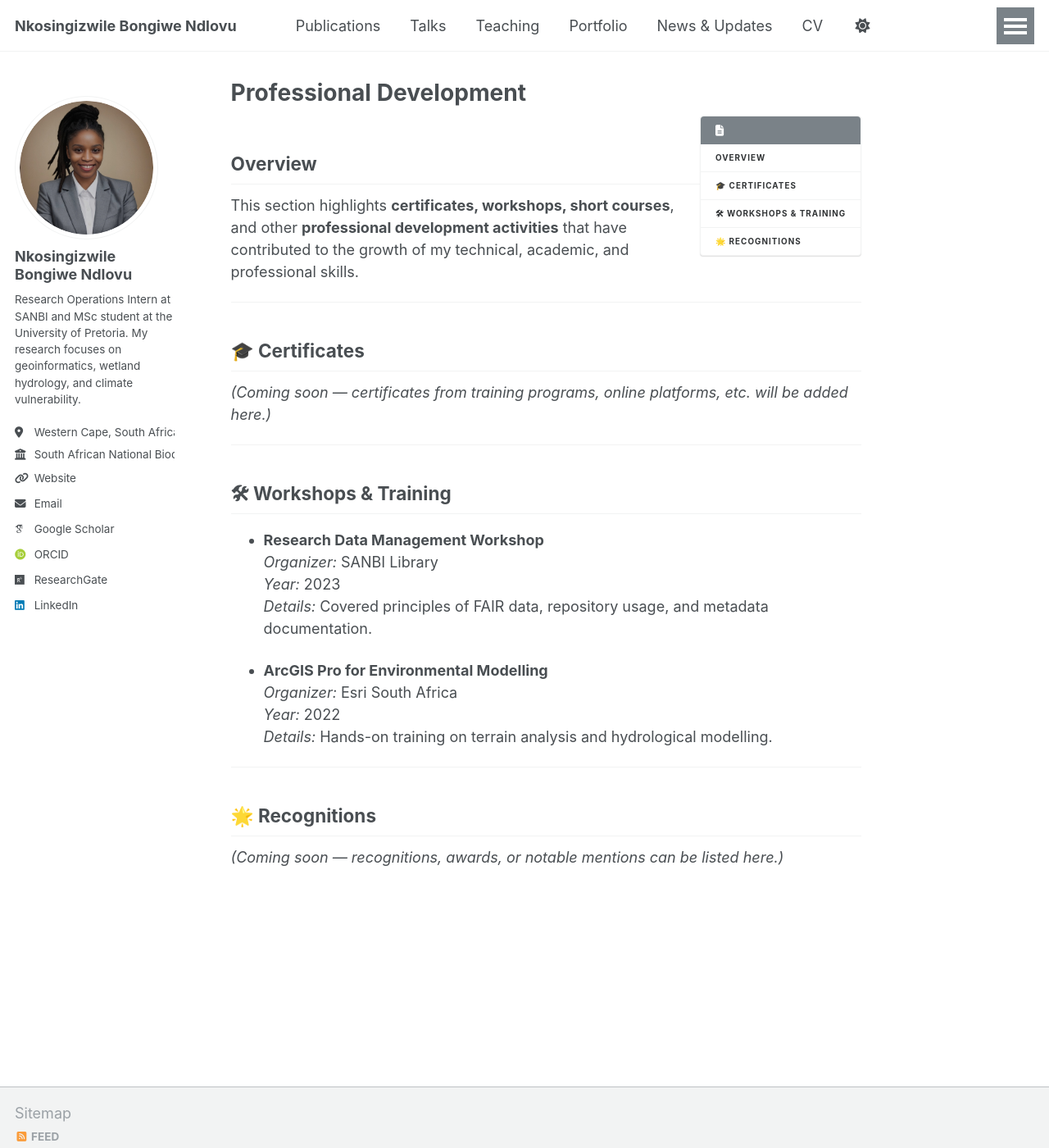
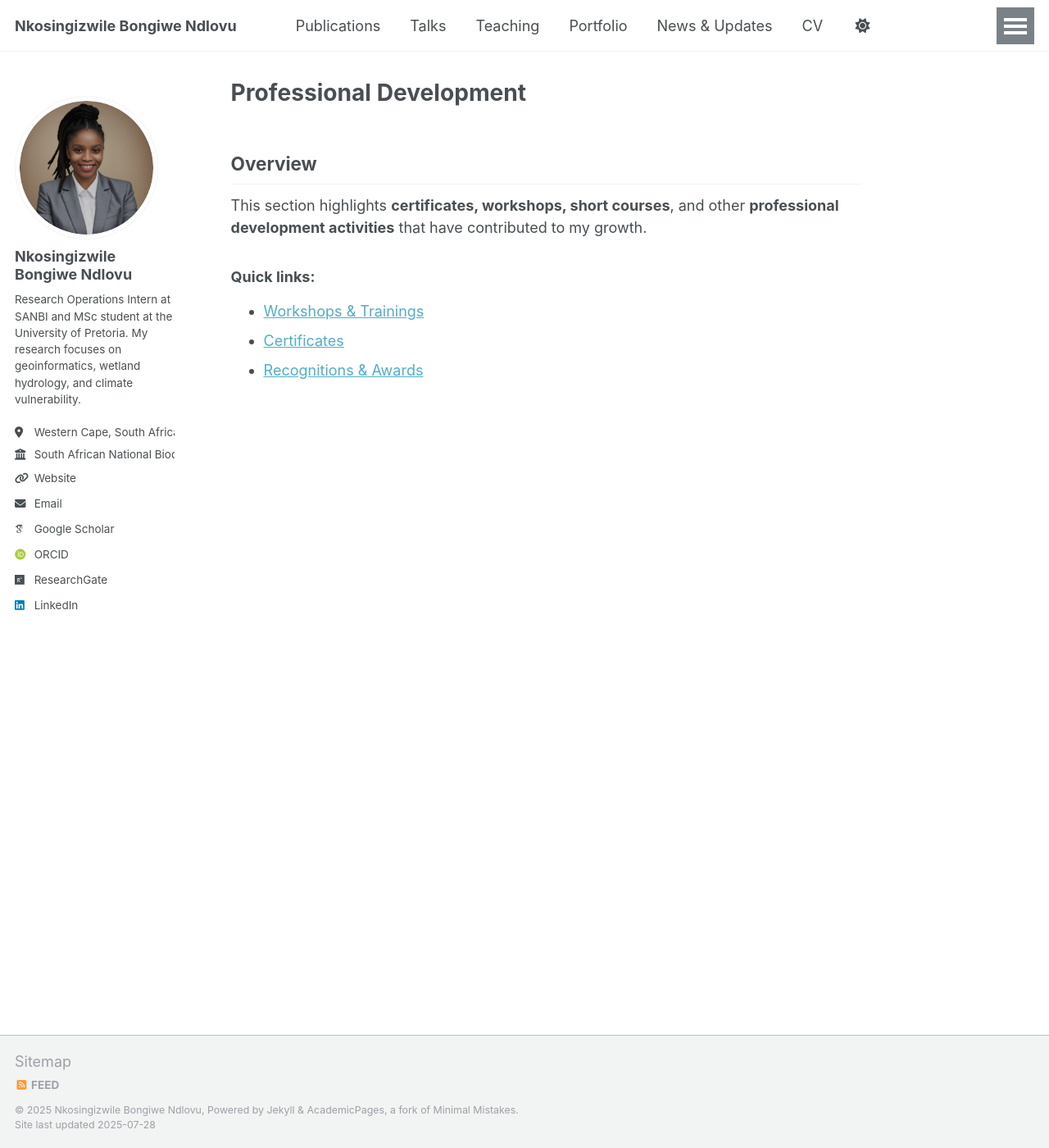
Before and after one commit to Nkosizwi/NB-Ndlovu.github.io, a Jekyll site: the page built from _pages/professional-development.md, in a window 1280 px wide and 1400 px high. Shown: the whole window at 82% size. Built offline with Jekyll 4.4.1, drawn with Linux system fonts in a browser that asks for light colours; some web fonts are replaced; a script that is not in the unit is left out.

Commit message:
Update professional-development.md

```diff
--- a/_pages/professional-development.md
+++ b/_pages/professional-development.md
@@ -4,34 +4,12 @@ title: "Professional Development"
 author_profile: true
 ---
 
-{% include toc %}
-
 ## Overview
 
-This section highlights **certificates, workshops, short courses**, and other **professional development activities** that have contributed to the growth of my technical, academic, and professional skills.
+This section highlights **certificates, workshops, short courses**, and other **professional development activities** that have contributed to my growth.
 
----
+### Quick links:
 
-## 🎓 Certificates
-
-*(Coming soon — certificates from training programs, online platforms, etc. will be added here.)*
-
----
-
-## 🛠 Workshops & Training
-
-- **Research Data Management Workshop**
-  *Organizer:* SANBI Library
-  *Year:* 2023
-  *Details:* Covered principles of FAIR data, repository usage, and metadata documentation.
-
-- **ArcGIS Pro for Environmental Modelling**
-  *Organizer:* Esri South Africa
-  *Year:* 2022
-  *Details:* Hands-on training on terrain analysis and hydrological modelling.
-
----
-
-## 🌟 Recognitions
-
-*(Coming soon — recognitions, awards, or notable mentions can be listed here.)*
+- [Workshops & Trainings](/professional-development/workshops/)
+- [Certificates](/professional-development/certificates/)
+- [Recognitions & Awards](/professional-development/recognitions/)
```
